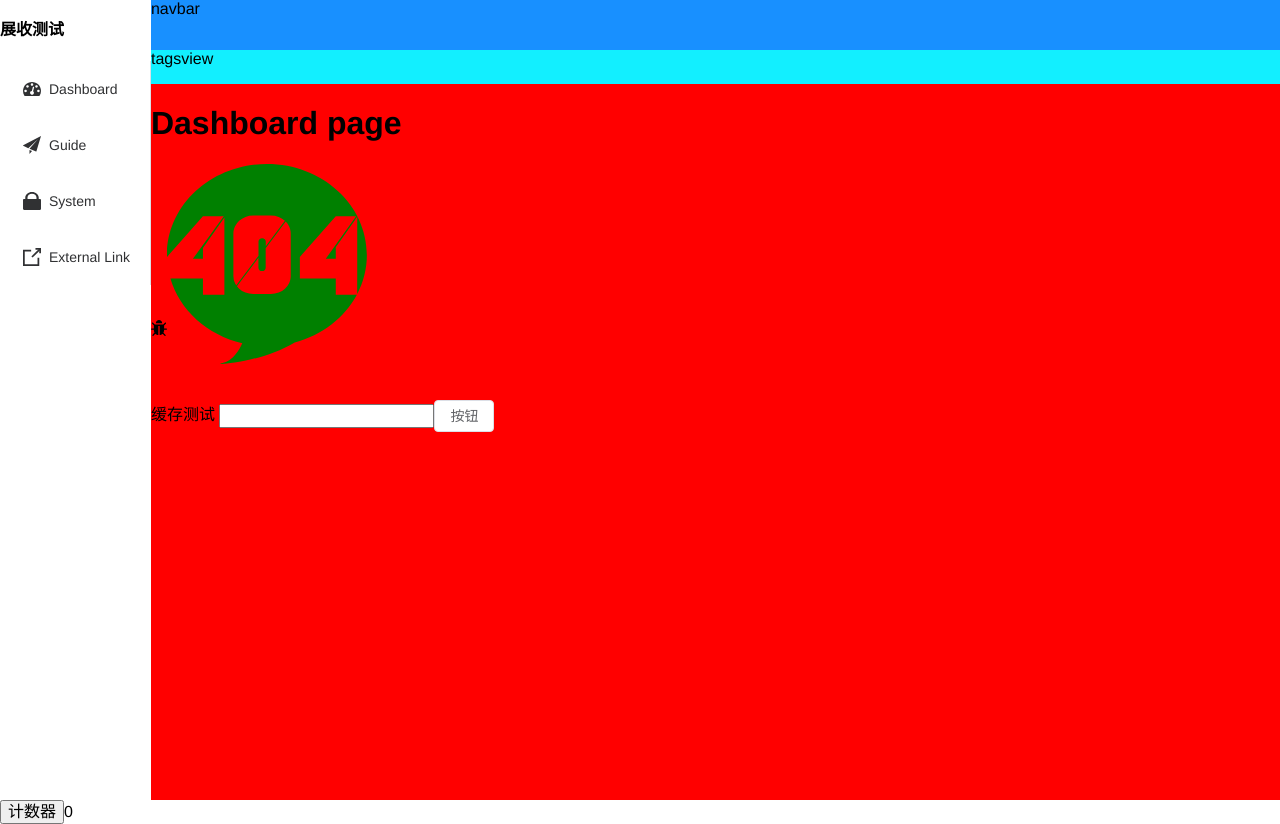
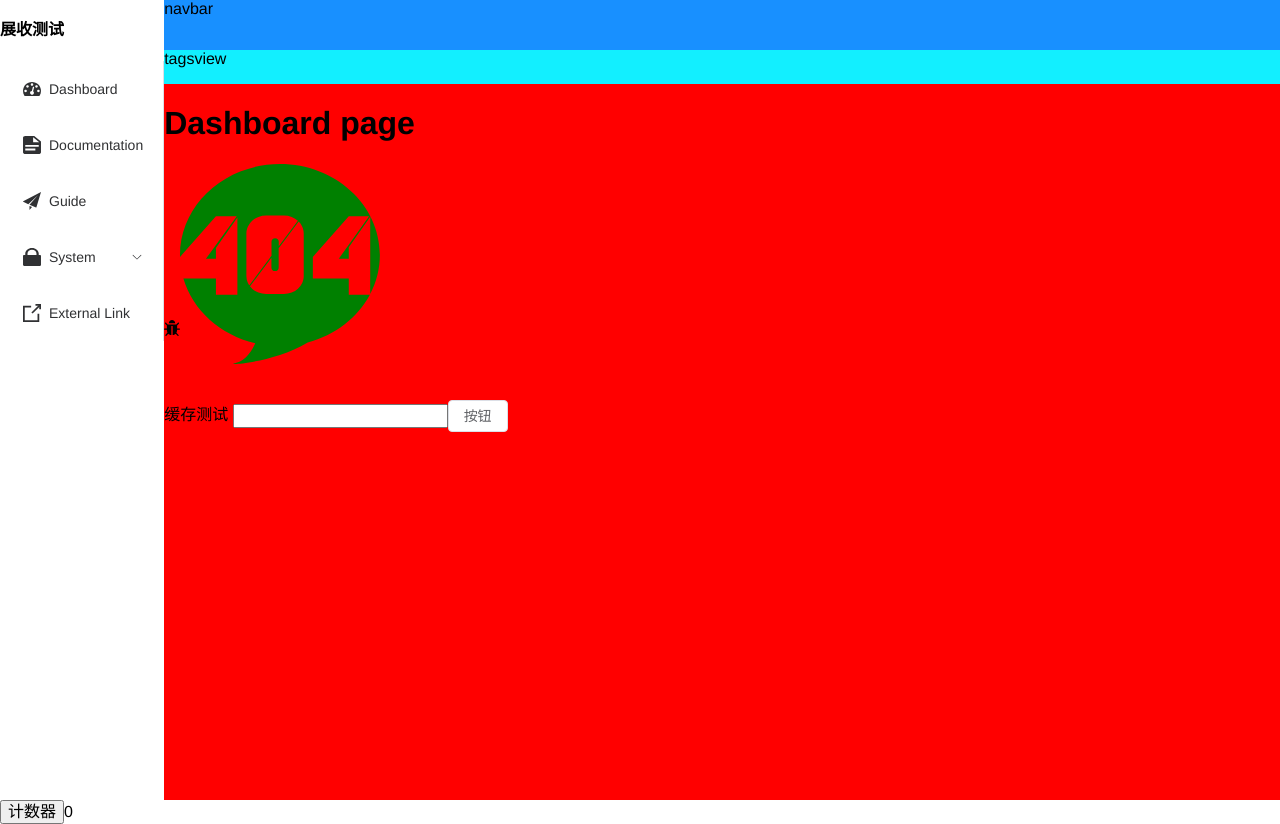
Before and after one commit to eileenyuling/vue3-ts-elementPlus-pinia, a Vue app: page /dashboard in a window 1280 px wide. Built offline with nearby package versions, Linux system fonts and the light colour scheme.

Commit message:
feat: alwaysShow父路由始终显示

```diff
--- a/src/layout/components/AppMain.vue
+++ b/src/layout/components/AppMain.vue
@@ -10,7 +10,7 @@
   </div>
 </template>
 <script lang="ts" setup>
-const route = useRoute();
+const route = useRoute()
 </script>
 <style lang="scss" scoped>
 .app-main {
--- a/src/layout/components/Sidebar/SidebarItem.vue
+++ b/src/layout/components/Sidebar/SidebarItem.vue
@@ -1,10 +1,7 @@
 <template>
   <div class="sidebar-item-container" v-if="!item.meta || !item.meta.hidden">
     <!-- 如果有一个孩子，或者没孩子，或者有一个孩子但是被hidden了 -->
-    <template v-if="
-      theOnlyOneChildRoute &&
-      (!theOnlyOneChildRoute.children || theOnlyOneChildRoute.noShowingChildren)
-    ">
+    <template v-if="!alwaysShowRootMenu && theOnlyOneChildRoute">
       <!-- 如果没有meta属性意味着不必渲染了 -->
       <sidebar-item-link
         :to="resolvePath(theOnlyOneChildRoute.path)"
@@ -41,22 +38,22 @@
 </template>
 
 <script setup lang="ts">
-import type { PropType } from "vue";
-import type { RouteRecordRaw } from "vue-router";
-import path from "path-browserify";
-import { isExternal } from "@/utils/validate";
+import type { PropType } from 'vue'
+import type { RouteRecordRaw } from 'vue-router'
+import path from 'path-browserify'
+import { isExternal } from '@/utils/validate'
 
 const props = defineProps({
   item: {
     type: Object as PropType<RouteRecordRaw>,
-    required: true,
+    required: true
   },
   basePath: {
     // 父路由路径（子路由路径如果是相对的 要基于父路径）
     type: String,
-    required: true,
-  },
-});
+    required: true
+  }
+})
 
 // 渲染菜单主要先看子路由
 // 比如我们的路由 一级路由一般都是layout组件 二级路由才是我们考虑要渲染成菜单的
@@ -64,19 +61,19 @@ const props = defineProps({
 const showingChildNumber = computed(() => {
   // hidden路由排除掉 只算可渲染子路由
   const children = (props.item.children || []).filter((child) => {
-    if (child.meta && child.meta.hidden) return false;
-    return true;
-  });
-  return children.length;
-});
+    if (child.meta && child.meta.hidden) return false
+    return true
+  })
+  return children.length
+})
 
 // 要渲染的单个路由 如果该路由只有一个子路由 默认直接渲染这个子路由
 // theOnlyOneChildRoute直接通过el-menu-item组件来渲染
-const { item } = toRefs(props);
+const { item } = toRefs(props)
 const theOnlyOneChildRoute = computed(() => {
   // 多个children时 直接return null 多children需要用el-submenu来渲染并递归
   if (showingChildNumber.value > 1) {
-    return null;
+    return null
   }
 
   // 只有一个子路由 还要筛选路由meta里有无hidden属性 hidden：true则过滤出去 不用管
@@ -85,7 +82,7 @@ const theOnlyOneChildRoute = computed(() => {
   if (item.value.children) {
     for (const child of item.value.children) {
       if (!child.meta || !child.meta.hidden) {
-        return child;
+        return child
       }
     }
   }
@@ -94,10 +91,10 @@ const theOnlyOneChildRoute = computed(() => {
   // 无可渲染chiildren时 把当前路由item作为仅有的子路由渲染
   return {
     ...props.item,
-    path: "", // resolvePath避免resolve拼接时 拼接重复
+    path: '', // resolvePath避免resolve拼接时 拼接重复
     noShowingChildren: true
-  };
-});
+  }
+})
 
 // menu icon
 const icon = computed(() => {
@@ -105,14 +102,18 @@ const icon = computed(() => {
   return (
     theOnlyOneChildRoute.value?.meta?.icon ||
     (props.item.meta && props.item.meta.icon)
-  );
-});
+  )
+})
 // 利用path.resolve 根据父路径+子路径 解析成正确路径 子路径可能是相对的
 // resolvePath在模板中使用
 const resolvePath = (childPath: string) => {
   if (isExternal(childPath)) {
-    return childPath;
+    return childPath
   }
-  return path.resolve(props.basePath, childPath);
-};
+  return path.resolve(props.basePath, childPath)
+}
+
+const alwaysShowRootMenu = computed(
+  () => props.item.meta && props.item.meta.alwaysShow
+);
 </script>
--- a/src/layout/components/Sidebar/SidebarItemLink.vue
+++ b/src/layout/components/Sidebar/SidebarItemLink.vue
@@ -5,37 +5,37 @@
 </template>
 
 <script lang="ts" setup>
-import { isExternal } from "@/utils/validate";
+import { isExternal } from '@/utils/validate'
 
 // 针对路径是外链 就渲染为a标签 如果是正常路由路径 就渲染为 router-link
 
 const props = defineProps({
   to: {
     type: String,
-    required: true,
-  },
-});
+    required: true
+  }
+})
 // 判断接收的路径 是不是外链
-const isExt = computed(() => isExternal(props.to));
+const isExt = computed(() => isExternal(props.to))
 const type = computed(() => {
   if (isExt.value) {
-    return "a";
+    return 'a'
   }
-  return "router-link";
-});
+  return 'router-link'
+})
 
 const linkProps = computed(() => {
   if (isExt.value) {
     return {
       // a 标签的一些原生属性
       href: props.to,
-      target: "_blank",
-      rel: "noopener",
-    };
+      target: '_blank',
+      rel: 'noopener'
+    }
   }
   // router-link只需一个to props
   return {
-    to: props.to,
-  };
-});
+    to: props.to
+  }
+})
 </script>
--- a/src/router/index.ts
+++ b/src/router/index.ts
@@ -1,127 +1,125 @@
-import { createRouter, createWebHistory, RouteRecordRaw } from "vue-router";
-import Layout from "@/layout/index.vue";
+import { createRouter, createWebHistory, RouteRecordRaw } from 'vue-router'
+import Layout from '@/layout/index.vue'
 
 // 看做是异步路由
 export const asyncRoutes: Array<RouteRecordRaw> = [
   {
-    path: "/documentation",
+    path: '/documentation',
     component: Layout, // 布局组件作为一级路由
-    redirect: "/documentation/index",
+    redirect: '/documentation/index',
     children: [
       {
-        path: "index",
-        name: "Documentation",
+        path: 'index',
+        name: 'Documentation',
         component: () =>
           import(
-            /* webpackChunkName: "documentation" */ "@/views/documentation/index.vue"
+            /* webpackChunkName: "documentation" */ '@/views/documentation/index.vue'
           ),
         meta: {
-          title: "Documentation",
-          icon: "documentation",
-          hidden: true
-        },
-      },
-    ],
+          title: 'Documentation',
+          icon: 'documentation',
+          // hidden: true
+        }
+      }
+    ]
   },
   {
-    path: "/guide",
+    path: '/guide',
     component: Layout,
-    redirect: "/guide/index",
+    redirect: '/guide/index',
     children: [
       {
-        path: "index",
-        name: "Guide",
+        path: 'index',
+        name: 'Guide',
         component: () =>
-          import(/* webpackChunkName: "guide" */ "@/views/guide/index.vue"),
+          import(/* webpackChunkName: "guide" */ '@/views/guide/index.vue'),
         meta: {
-          title: "Guide",
-          icon: "guide",
-        },
-      },
-    ],
+          title: 'Guide',
+          icon: 'guide'
+        }
+      }
+    ]
   },
   {
-    path: "/system",
+    path: '/system',
     component: Layout,
-    redirect: "/system/user",
+    redirect: '/system/user',
     meta: {
-      title: "System",
-      icon: "lock",
+      title: 'System',
+      icon: 'lock',
+      alwaysShow: true
     },
     children: [
       {
-        path: "menu",
+        path: 'menu',
         component: () =>
-          import(/* webpackChunkName: "menu" */ "@/views/system/menu.vue"),
+          import(/* webpackChunkName: "menu" */ '@/views/system/menu.vue'),
         meta: {
-          title: "Menu Management",
-          icon: "list",
-          hidden: true,
-        },
+          title: 'Menu Management',
+          icon: 'list'
+        }
       },
-      {
-        path: "role",
-        component: () =>
-          import(/* webpackChunkName: "role" */ "@/views/system/role.vue"),
-        meta: {
-          title: "Role Management",
-          icon: "list",
-          hidden: true,
-        },
-      },
-      {
-        path: "user",
-        component: () =>
-          import(/* webpackChunkName: "user" */ "@/views/system/user.vue"),
-        meta: {
-          title: "User Management",
-          icon: "list",
-          hidden: true,
-        },
-      },
-    ],
+      // {
+      //   path: 'role',
+      //   component: () =>
+      //     import(/* webpackChunkName: "role" */ '@/views/system/role.vue'),
+      //   meta: {
+      //     title: 'Role Management',
+      //     icon: 'list'
+      //   }
+      // },
+      // {
+      //   path: 'user',
+      //   component: () =>
+      //     import(/* webpackChunkName: "user" */ '@/views/system/user.vue'),
+      //   meta: {
+      //     title: 'User Management',
+      //     icon: 'list'
+      //   }
+      // }
+    ]
   },
   {
     // 外链路由
-    path: "/external-link",
+    path: '/external-link',
     component: Layout,
     children: [
       {
-        path: "http://www.zhufengpeixun.com/",
-        redirect: "/",
+        path: 'http://www.zhufengpeixun.com/',
+        redirect: '/',
         meta: {
-          title: "External Link",
-          icon: "link",
-        },
-      },
-    ],
-  },
-];
+          title: 'External Link',
+          icon: 'link'
+        }
+      }
+    ]
+  }
+]
 
 const constantRoutes: Array<RouteRecordRaw> = [
   {
-    path: "/",
+    path: '/',
     component: Layout,
-    redirect: "/dashboard",
+    redirect: '/dashboard',
     children: [
       {
-        path: "dashboard",
-        name: "Dashboard",
+        path: 'dashboard',
+        name: 'Dashboard',
         component: () =>
           import(
-            /* webpackChunkName: "dashboard" */ "@/views/dashboard/index.vue"
+            /* webpackChunkName: "dashboard" */ '@/views/dashboard/index.vue'
           ),
         meta: {
-          title: "Dashboard",
-          icon: "dashboard",
-        },
-      },
-    ],
-  },
-];
-export const routes = [...constantRoutes, ...asyncRoutes];
+          title: 'Dashboard',
+          icon: 'dashboard'
+        }
+      }
+    ]
+  }
+]
+export const routes = [...constantRoutes, ...asyncRoutes]
 
 export default createRouter({
   history: createWebHistory(),
-  routes,
-});
+  routes
+})
```
Also changed, not shown: src/layout/components/Sidebar/index.vue (+4 -4 lines), src/views/guide/index.vue (line endings or trailing spaces).
